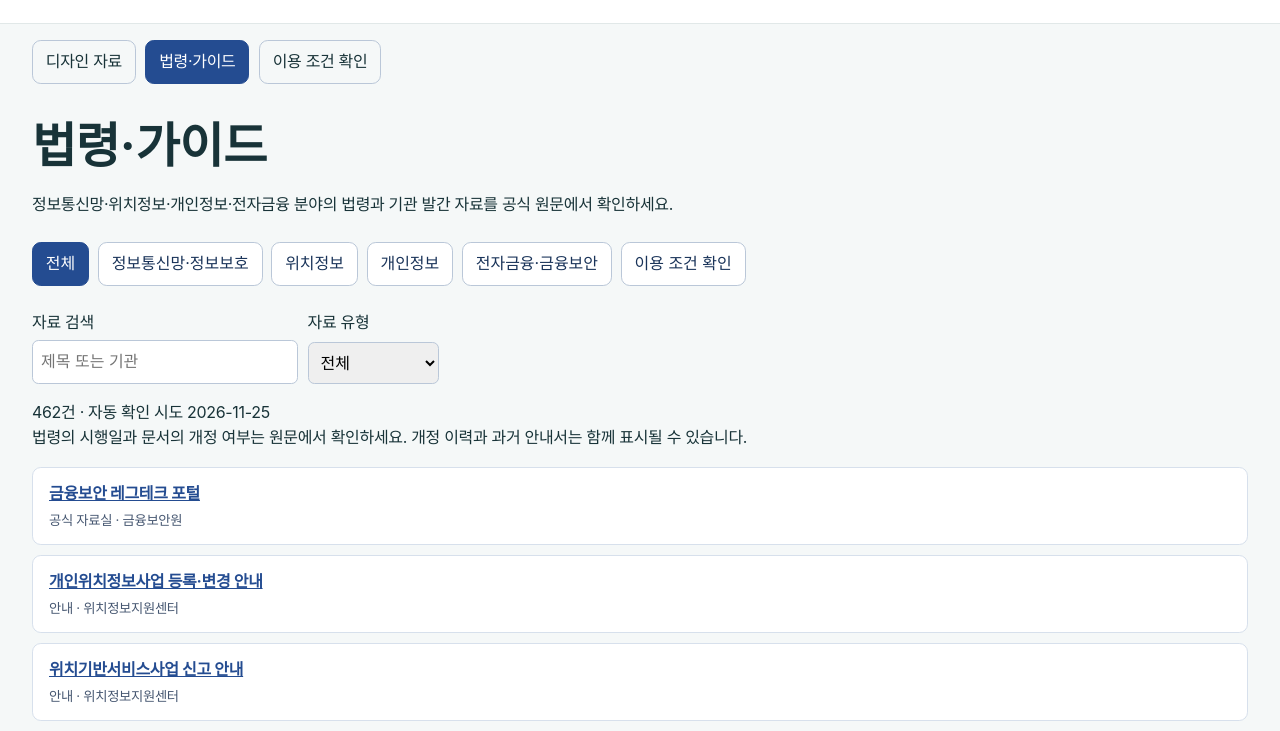
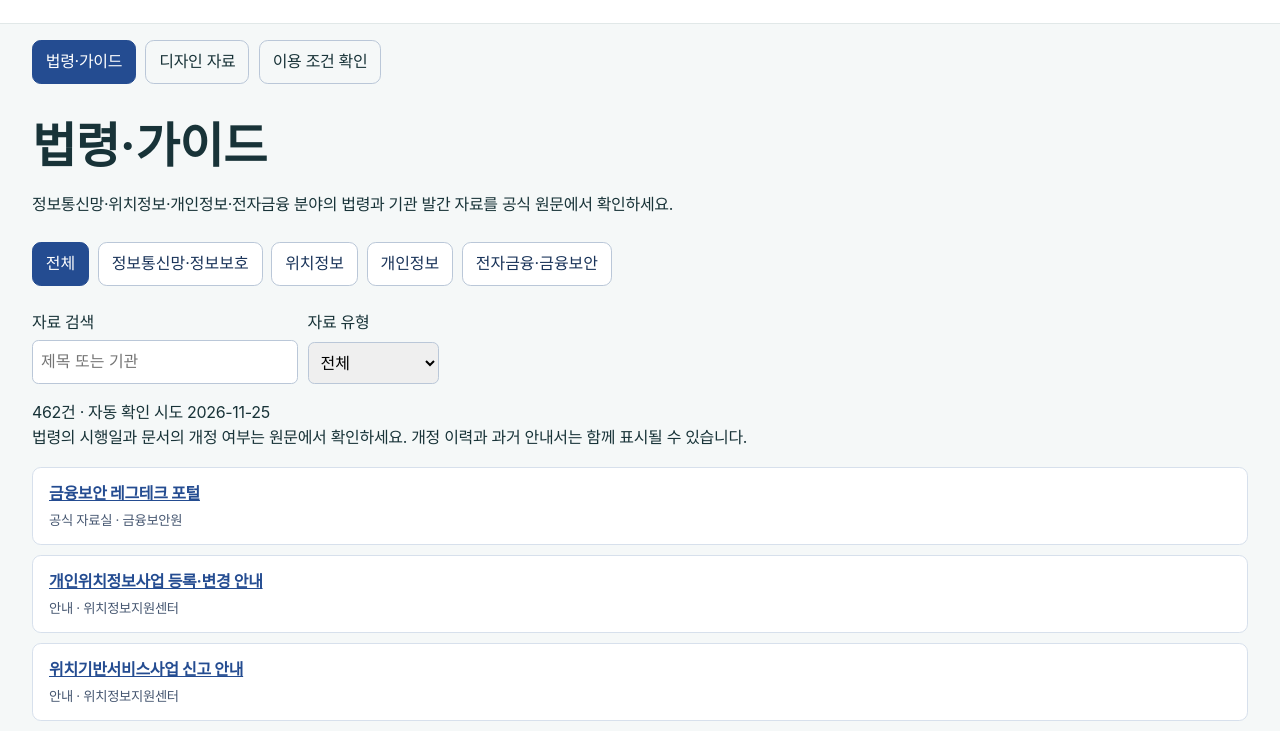
Before and after one commit to AegisAX/aegisax-resources, a plain HTML site: page compliance.html in a window 1280 px wide. Shown: the part 64-795 px from the top of the page. Drawn offline with Linux system fonts and the light colour scheme.

Commit message:
Separate license checks into a dedicated page

```diff
--- a/compliance.html
+++ b/compliance.html
@@ -13,9 +13,9 @@
   <header class="topbar"><a class="brand" href="index.html">Aegis<span class="brand-accent">AX</span> 자료실</a></header>
   <main class="page-shell catalog">
     <nav class="portal-nav" aria-label="자료실 메뉴">
+      <a href="compliance.html" aria-current="page">법령·가이드</a>
       <a href="index.html">디자인 자료</a>
-      <a href="compliance.html" aria-current="page">법령·가이드</a>
-      <a href="#licenses">이용 조건 확인</a>
+      <a href="licenses.html">이용 조건 확인</a>
     </nav>
     <h1>법령·가이드</h1>
     <p>정보통신망·위치정보·개인정보·전자금융 분야의 법령과 기관 발간 자료를 공식 원문에서 확인하세요.</p>
--- a/compliance.js
+++ b/compliance.js
@@ -4,10 +4,10 @@ const topics = {
   location: "위치정보",
   privacy: "개인정보",
   finance: "전자금융·금융보안",
-  licenses: "이용 조건 확인",
 };
 
 const menu = document.querySelector("#catalogMenu");
+const licensing = !menu;
 const query = document.querySelector("#catalogQuery");
 const type = document.querySelector("#catalogType");
 const status = document.querySelector("#catalogStatus");
@@ -18,10 +18,9 @@ let catalog;
 function render() {
   const requested = location.hash.slice(1);
   const topic = Object.hasOwn(topics, requested) ? requested : "all";
-  for (const button of menu.children) {
+  for (const button of menu?.children ?? []) {
     button.setAttribute("aria-pressed", button.dataset.topic === topic);
   }
-  const licensing = topic === "licenses";
   const rows = licensing ? catalog.licenses : catalog.documents.filter(
     (item) => topic === "all" || item.topic === topic,
   );
@@ -34,8 +33,11 @@ function render() {
     (!type.value || type.value === item.kind) &&
     `${item.title} ${item.publisher}`.toLowerCase().includes(term)
   );
-  const failures = catalog.sources.filter((source) => source.error).length;
-  status.textContent = `${matches.length}건 · 자동 확인 시도 ${catalog.checked}${failures ? ` · 확인 불가 ${failures}건` : ""}`;
+  const failures = licensing
+    ? matches.filter((item) => item.warning).length
+    : catalog.sources.filter((source) => source.error).length;
+  const failureLabel = licensing ? "검토 필요" : "확인 불가";
+  status.textContent = `${matches.length}건 · 자동 확인 시도 ${catalog.checked}${failures ? ` · ${failureLabel} ${failures}건` : ""}`;
   notice.textContent = licensing
     ? "공식 이용 조건 페이지의 변경을 감지합니다. 변경 감지는 이용 허가 변경을 확정하지 않으므로, 원문과 개별 자료 조건을 확인하세요."
     : "법령의 시행일과 문서의 개정 여부는 원문에서 확인하세요. 개정 이력과 과거 안내서는 함께 표시될 수 있습니다.";
@@ -57,14 +59,18 @@ function render() {
   }
 }
 
-fetch("compliance-data.json", { cache: "no-cache" })
-  .then((response) => {
+if (menu && location.hash === "#licenses") {
+  location.replace("licenses.html");
+} else {
+  loadCatalog();
+}
+
+async function loadCatalog() {
+  try {
+    const response = await fetch("compliance-data.json", { cache: "no-cache" });
     if (!response.ok) throw new Error(response.status);
-    return response.json();
-  })
-  .then((data) => {
-    catalog = data;
-    for (const [id, label] of Object.entries(topics)) {
+    catalog = await response.json();
+    for (const [id, label] of menu ? Object.entries(topics) : []) {
       const button = document.createElement("button");
       button.type = "button";
       button.textContent = label;
@@ -72,9 +78,18 @@ fetch("compliance-data.json", { cache: "no-cache" })
       button.addEventListener("click", () => { location.hash = id; });
       menu.append(button);
     }
-    window.addEventListener("hashchange", () => { type.value = ""; render(); });
+    if (menu) window.addEventListener("hashchange", () => {
+      if (location.hash === "#licenses") {
+        location.replace("licenses.html");
+        return;
+      }
+      type.value = "";
+      render();
+    });
     query.addEventListener("input", render);
     type.addEventListener("change", render);
     render();
-  })
-  .catch(() => { status.textContent = "자료 목록을 불러오지 못했습니다. 잠시 뒤 새로고침해 주세요."; });
+  } catch {
+    status.textContent = "자료 목록을 불러오지 못했습니다. 잠시 뒤 새로고침해 주세요.";
+  }
+}
```
Also changed, not shown: index.html (+2 -2 lines), licenses.html (added, +32 -0 lines), 1 other file.
